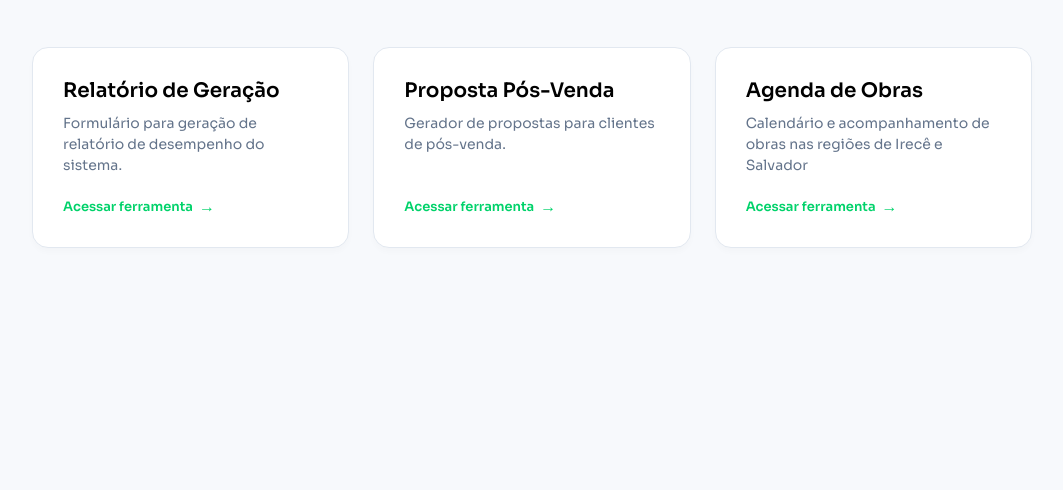
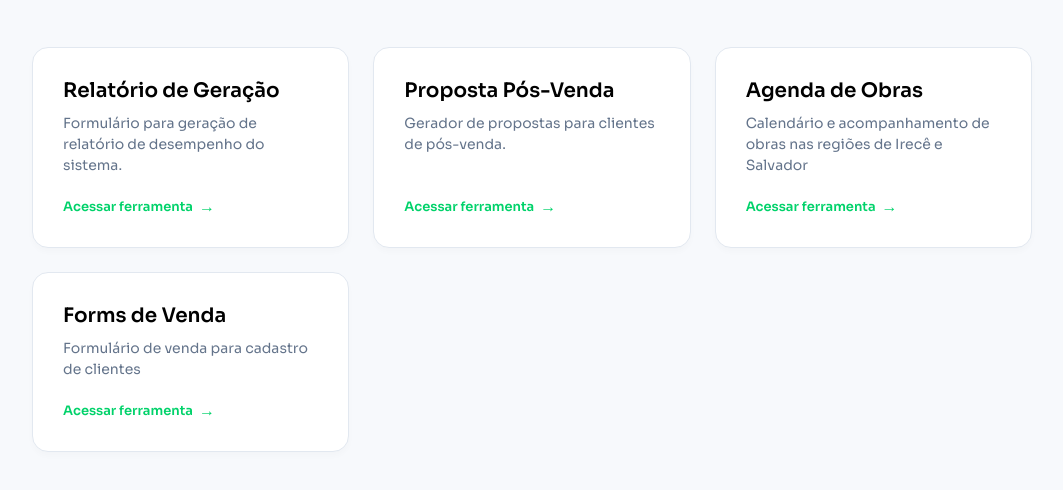
Before and after one commit to Min-Cavalcante/hub-gauss, a plain HTML site: page index.html in a window 1280 px wide. Shown: the part 136-626 px from the top of the page, without its empty margins (108-1171 px from the left). Drawn offline with Linux system fonts and the light colour scheme.

Commit message:
Update index.html

```diff
--- a/index.html
+++ b/index.html
@@ -179,6 +179,12 @@
                 <div class="card-footer">Acessar ferramenta</div>
             </a>
 
+            <a href="https://forms-venda.vercel.app/" target="_blank" class="app-card">
+                <h2>Forms de Venda</h2>
+                <p>Formulário de venda para cadastro de clientes</p>
+                <div class="card-footer">Acessar ferramenta</div>
+            </a>
+
         </div>
     </div>
 
```
